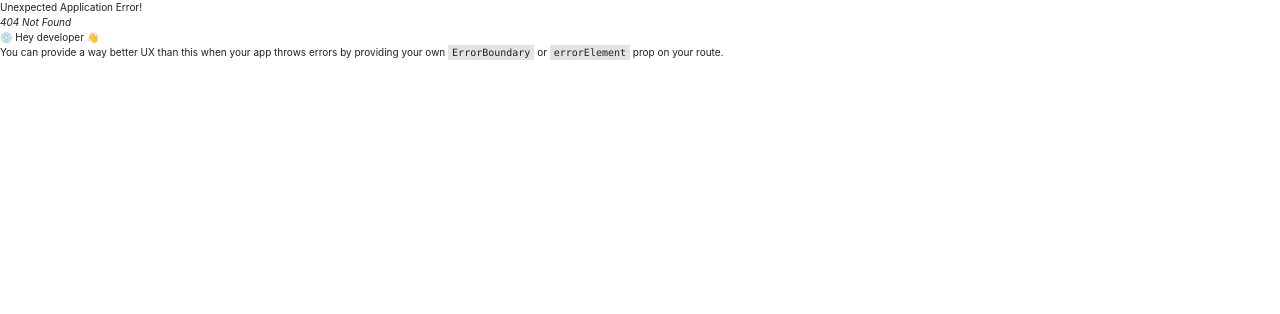
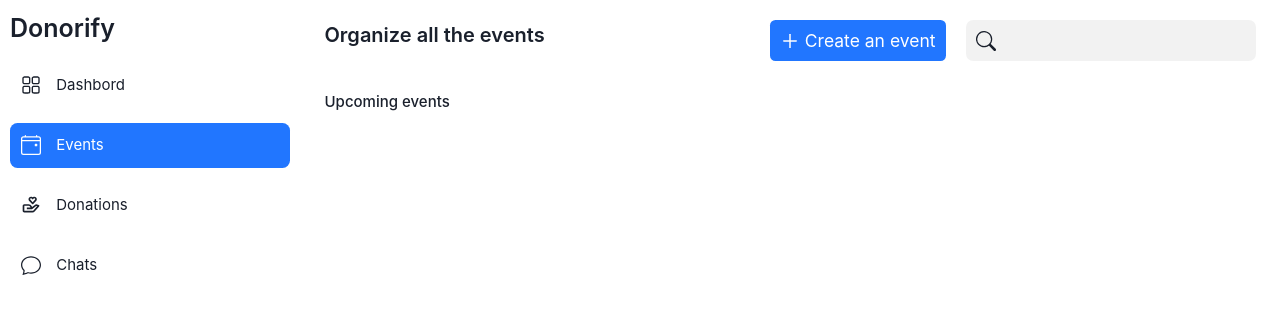
Before and after one commit to ritesh-15/code_avengers, a React (Vite) app: page /admin/event in a window 1280 px wide. Before the commit this address had no page. Shown: the top 314 px of the page. Built offline with nearby package versions, Linux system fonts and the light colour scheme.

Commit message:
working on event dashboard

```diff
--- a/src/Components/sidebaar/Sidebar.css
+++ b/src/Components/sidebaar/Sidebar.css
@@ -11,10 +11,11 @@
   font-weight: 600;
 }
 
-.sidebar__list li {
+.sidebar__list a {
   list-style: none;
   display: flex;
   align-items: center;
+  width: 100%;
   gap: 1em;
   padding: 0.75em 0.75em;
   border-radius: 0.5em;
@@ -24,20 +25,24 @@
   font-size: 1.5rem;
 }
 
-.sidebar__list li > span {
+.sidebar__list li {
+  list-style: none;
+}
+
+.sidebar__list li > a > span {
   font-size: inherit;
 }
 
-.sidebar__list li.active {
+.sidebar__list a.active {
   background-color: #2176ff;
   color: white;
 }
 
-.sidebar__list li:hover {
+.sidebar__list a:hover {
   background: rgba(0, 0, 0, 0.075);
 }
 
-.sidebar__list li.active:hover {
+.sidebar__list a.active:hover {
   background-color: #2176ff;
   color: white;
 }
--- a/src/Components/sidebaar/Sidebar.jsx
+++ b/src/Components/sidebaar/Sidebar.jsx
@@ -3,6 +3,7 @@ import "./Sidebar.css"
 import { RxDashboard } from "react-icons/rx"
 import { BsCalendar4Event, BsChat } from "react-icons/bs"
 import { BiDonateHeart } from "react-icons/bi"
+import { NavLink } from "react-router-dom"
 
 export default function Sidebar() {
   return (
@@ -10,21 +11,44 @@ export default function Sidebar() {
       <h1 className="sidebar__heading">Donorify</h1>
 
       <ul className="sidebar__list">
-        <li className="active">
+        <li>
+          <NavLink
+            to="/admin/"
+            className={({ isActive }) => (isActive ? "active" : "")}
+          >
             <RxDashboard className="sidebara__list__icon" />
             <span>Dashbord</span>
+          </NavLink>
         </li>
+
         <li className="">
+          <NavLink
+            to="/admin/event"
+            className={({ isActive }) => (isActive ? "active" : "")}
+          >
             <BsCalendar4Event className="sidebara__list__icon" />
             <span>Events</span>
+          </NavLink>
         </li>
+
         <li className="">
+          <NavLink
+            to="/admin/donations"
+            className={({ isActive }) => (isActive ? "active" : "")}
+          >
             <BiDonateHeart className="sidebara__list__icon" />
             <span>Donations</span>
+          </NavLink>
         </li>
+
         <li className="">
+          <NavLink
+            to="/admin/chats"
+            className={({ isActive }) => (isActive ? "active" : "")}
+          >
             <BsChat className="sidebara__list__icon" />
             <span>Chats</span>
+          </NavLink>
         </li>
       </ul>
     </aside>
--- a/src/index.css
+++ b/src/index.css
@@ -19,3 +19,7 @@
 .w_full {
   width: 100%;
 }
+
+.text__white {
+  color: white;
+}
--- /dev/null
+++ b/src/pages/admin/event/Event.css
@@ -0,0 +1,64 @@
+.event {
+  width: 95%;
+  margin: 0 auto;
+  padding: 2em 0;
+}
+
+.event__header {
+  display: flex;
+  justify-content: space-between;
+}
+
+.event__header h1 {
+  font-size: 2rem;
+  font-weight: 600;
+}
+
+.event__header__search {
+  display: flex;
+  align-items: center;
+  background-color: rgba(0, 0, 0, 0.05);
+  padding: 0.85em 1em;
+  border-radius: 0.7em;
+  gap: 1em;
+}
+
+.event__header__search input {
+  outline: none;
+  font-family: inherit;
+  background-color: transparent;
+  width: 100%;
+  flex: 1;
+  font-size: 1.5rem;
+}
+
+.event__header__search__icon {
+  font-size: 2rem;
+}
+
+.event__header__button {
+  align-items: center;
+  background-color: #2176ff;
+  padding: 0.75em 1em;
+  border-radius: 0.55em;
+  gap: 0.5em;
+}
+
+.event__header__button span {
+  font-size: 1.75rem;
+  color: white;
+}
+
+.event__header__right {
+  display: flex;
+  gap: 2em;
+}
+
+.event__body {
+  margin-top: 3em;
+}
+
+.event__body__header {
+  font-size: 1.5rem;
+  font-weight: 500;
+}
--- /dev/null
+++ b/src/pages/admin/event/Event.jsx
@@ -0,0 +1,65 @@
+import "./Event.css"
+import { BsSearch } from "react-icons/bs"
+import { AiOutlinePlus } from "react-icons/ai"
+import {
+  Modal,
+  ModalOverlay,
+  ModalContent,
+  ModalHeader,
+  ModalFooter,
+  ModalBody,
+  ModalCloseButton,
+  useDisclosure,
+  Button,
+} from "@chakra-ui/react"
+
+export default function Event() {
+  const { isOpen, onOpen, onClose } = useDisclosure()
+
+  return (
+    <>
+      <section className="event">
+        <div className="event__header">
+          <h1>Organize all the events</h1>
+          <div className="flex event__header__right">
+            <button onClick={onOpen} className="event__header__button flex">
+              <AiOutlinePlus className="event__header__search__icon text__white" />
+              <span>Create an event</span>
+            </button>
+            <div className="event__header__search">
+              <BsSearch className="event__header__search__icon" />
+              <input type="text" />
+            </div>
+          </div>
+        </div>
+
+        <div className="event__body">
+          <div className="event__body__header">
+            <h1>Upcoming events</h1>
+          </div>
+        </div>
+      </section>
+
+      <Modal isOpen={isOpen} onClose={onClose}>
+        <ModalOverlay />
+        <ModalContent>
+          <ModalHeader fontSize="3xl">Create an event</ModalHeader>
+          <ModalCloseButton />
+          <ModalBody>
+            Lorem, ipsum dolor sit amet consectetur adipisicing elit. Atque,
+            animi nihil maiores dicta pariatur quae doloribus qui ea minima
+            repudiandae esse officia culpa, earum, porro laboriosam rerum sequi.
+            Amet, quisquam.
+          </ModalBody>
+
+          <ModalFooter>
+            <Button colorScheme="blue" mr={3} onClick={onClose}>
+              Close
+            </Button>
+            <Button variant="ghost">Secondary Action</Button>
+          </ModalFooter>
+        </ModalContent>
+      </Modal>
+    </>
+  )
+}
--- a/src/routes/route.jsx
+++ b/src/routes/route.jsx
@@ -5,6 +5,7 @@ import {
 } from "react-router-dom"
 import DashboardLayout from "../layouts/DashboardLayout"
 import Dashboard from "../pages/admin/dashboard/Dashboard"
+import Event from "../pages/admin/event/Event"
 import Login from "../pages/auth/login/Login"
 import Register from "../pages/auth/register/Register"
 
@@ -17,6 +18,7 @@ export const router = createBrowserRouter(
       </Route>
       <Route element={<DashboardLayout />} path="/admin">
         <Route path="" index element={<Dashboard />} />
+        <Route path="event" element={<Event />} />
       </Route>
     </Route>
   )
```
Lines whose indentation alone changed are shown as unchanged.
